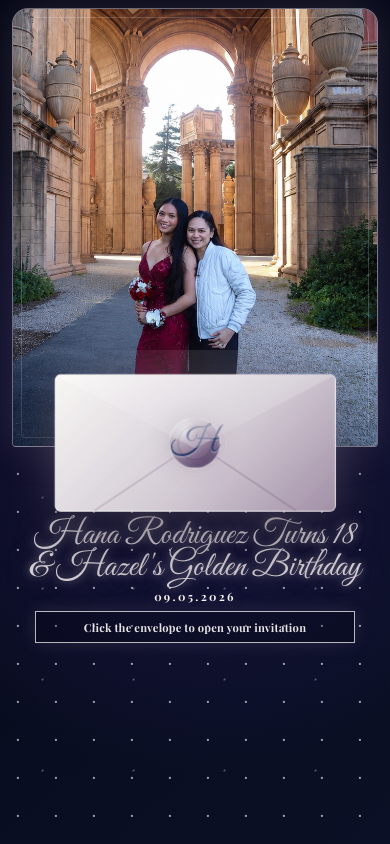
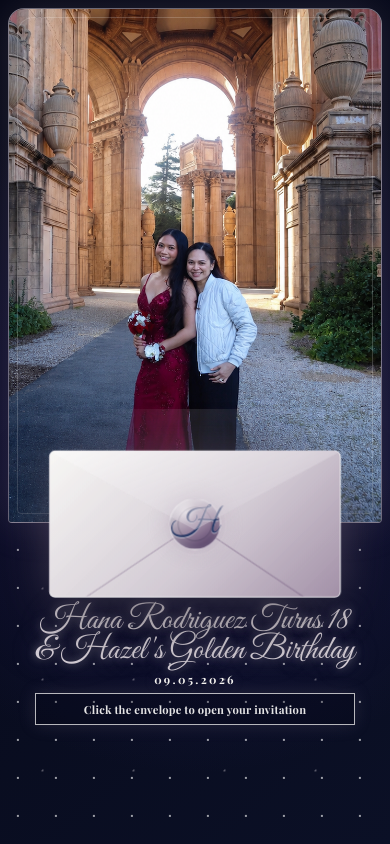
Before and after one commit to jrodriguez0423/hana-s-debut, a Next.js app: page / in a window 390 px wide. Shown: the top 844 px of the page. Built offline with nearby package versions, Linux system fonts and the light colour scheme.

Commit message:
responsiveness

```diff
--- a/app/globals.css
+++ b/app/globals.css
@@ -1802,21 +1802,21 @@ textarea {
   }
 
   .invitation-opener {
-    width: 94vw;
+    width: 96vw;
   }
 
   .portal-stage {
-    padding-bottom: 68px;
+    padding-bottom: 78px;
   }
 
   .portal-photo-placeholder {
-    height: 52svh;
-    min-height: 350px;
+    height: 61svh;
+    min-height: 470px;
   }
 
   .envelope {
-    width: min(75vw, 300px);
-    height: 144px;
+    width: min(78vw, 320px);
+    height: 154px;
   }
 
   .envelope-seal {
@@ -1826,8 +1826,8 @@ textarea {
   }
 
   .portal-event-copy p {
-    margin-top: 0.35rem;
-    font-size: clamp(1.75rem, 9.6vw, 2.16rem);
+    margin-top: 0.3rem;
+    font-size: clamp(1.72rem, 9.4vw, 2.08rem);
     line-height: 0.9;
   }
 
@@ -1838,7 +1838,7 @@ textarea {
 
   .portal-event-copy span {
     width: min(82vw, 320px);
-    margin-top: 0.5rem;
+    margin-top: 0.45rem;
     padding: 0.52rem 0.65rem;
     font-size: 0.7rem;
     line-height: 1.2;
```
